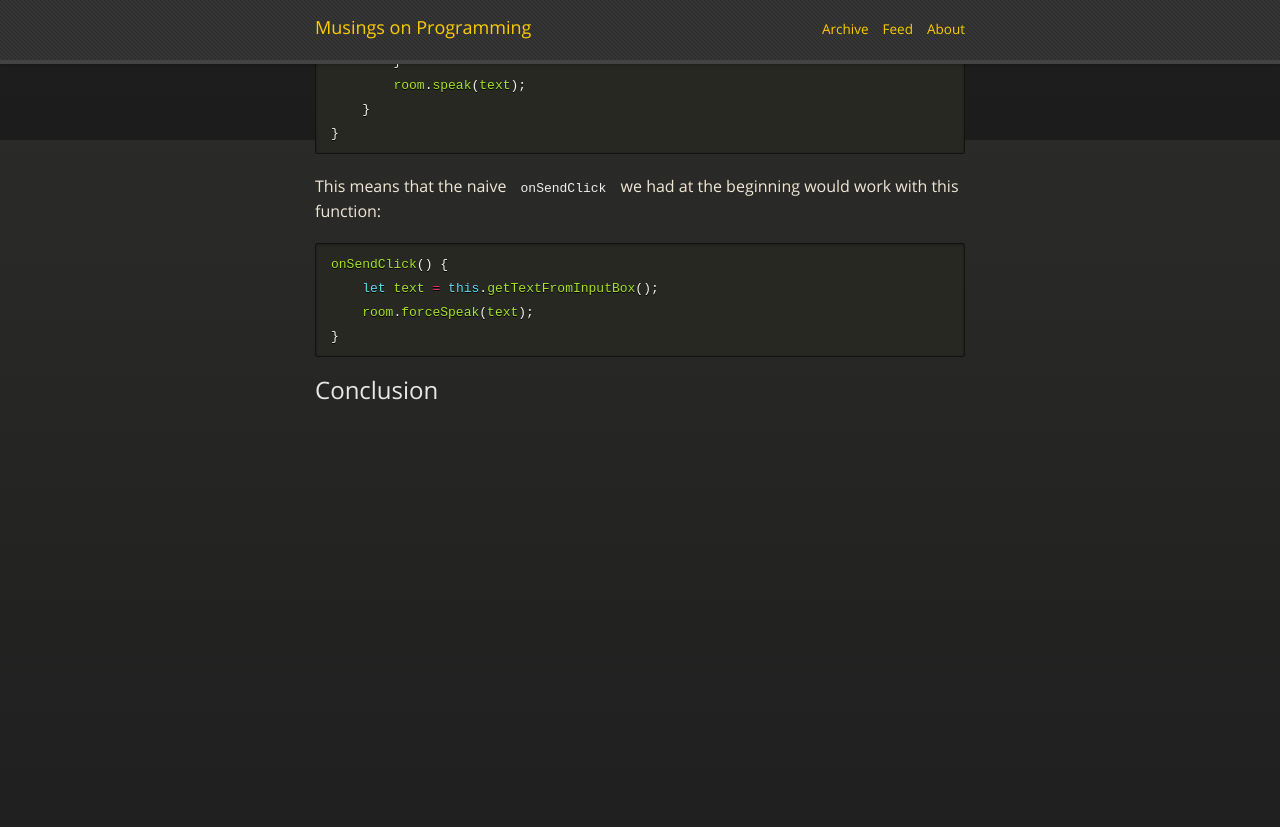
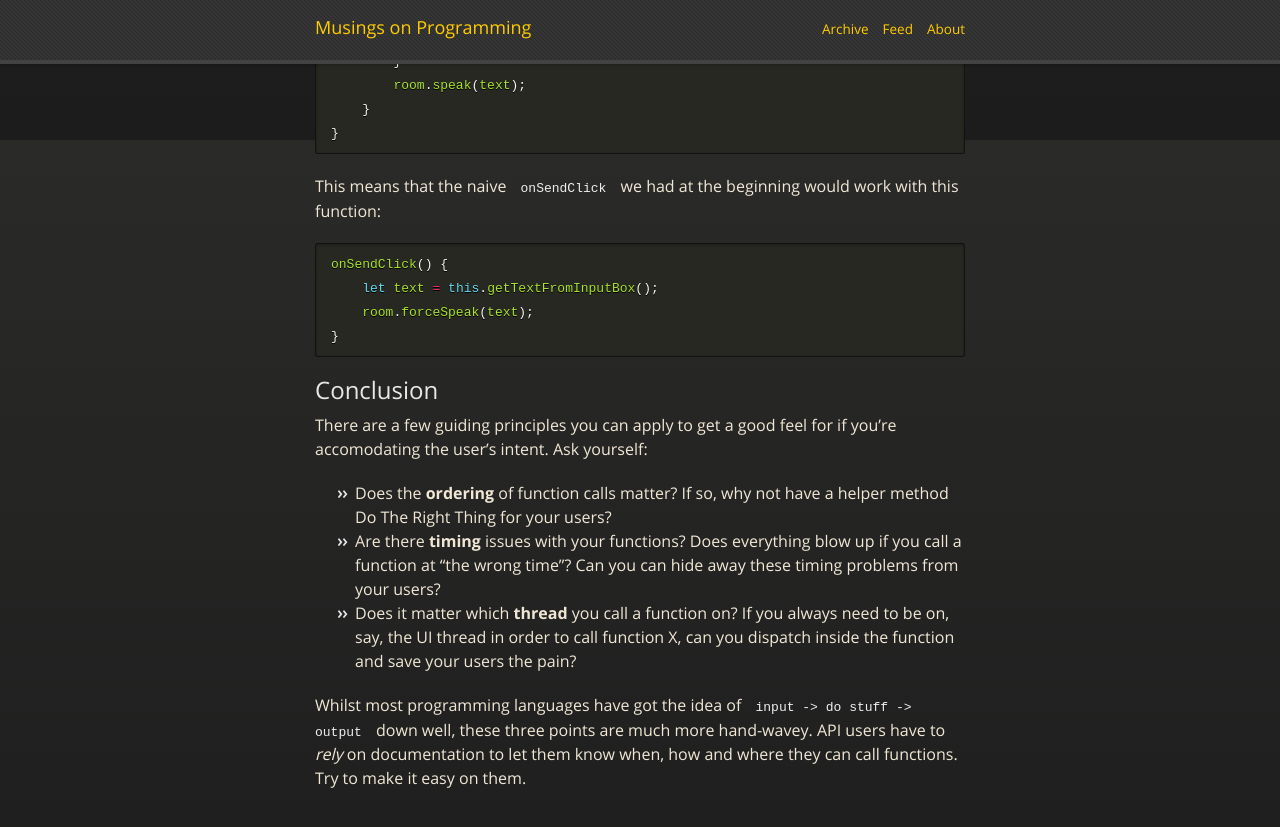
Before and after one commit to kegsay/blog, a Jekyll site: the page built from _posts/2016-11-12-Intent-driven-APIs.md, in a window 1280 px wide and 900 px high, scrolled down 5260 px. Shown: the top 827 px of the window. Built offline with Jekyll 4.4.1, drawn with Linux system fonts in a browser that asks for light colours; nearby versions of some CDN libraries; before the commit the page ends 5763 px from its top, so only the background shows below that; some of the changed text lies outside the part shown.

Commit message:
Update 2016-11-12-Intent-driven-APIs.md

````diff
--- a/_posts/2016-11-12-Intent-driven-APIs.md
+++ b/_posts/2016-11-12-Intent-driven-APIs.md
@@ -240,3 +240,16 @@ onSendClick() {
 ```
 
 ## Conclusion
+
+There are a few guiding principles you can apply to get a good feel for if you're accomodating the
+user's intent. Ask yourself:
+ - Does the **ordering** of function calls matter? If so, why not have a helper method Do The Right Thing
+   for your users?
+ - Are there **timing** issues with your functions? Does everything blow up if you call a function at
+   "the wrong time"? Can you can hide away these timing problems from your users?
+ - Does it matter which **thread** you call a function on? If you always need to be on, say, the UI thread
+   in order to call function X, can you dispatch inside the function and save your users the pain?
+
+Whilst most programming languages have got the idea of `input -> do stuff -> output` down well, these
+three points are much more hand-wavey. API users have to *rely* on documentation to let them know when, how
+and where they can call functions. Try to make it easy on them.
````
Also changed, not shown: other parts of _posts/2016-11-12-Intent-driven-APIs.md (+3 -3 lines).
